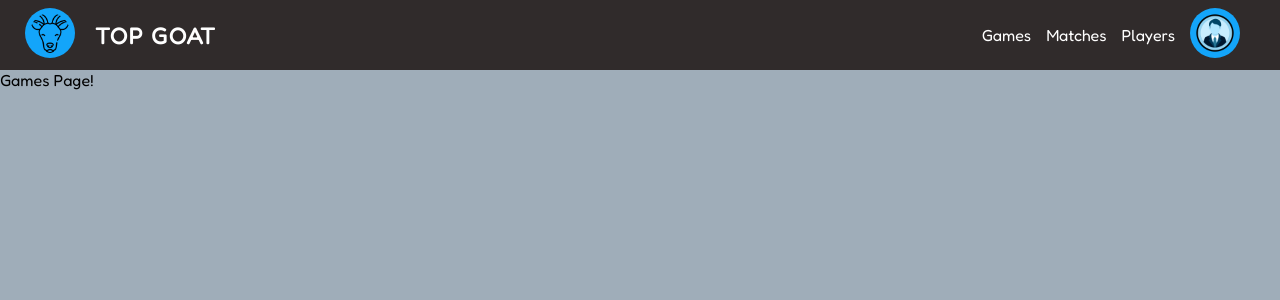
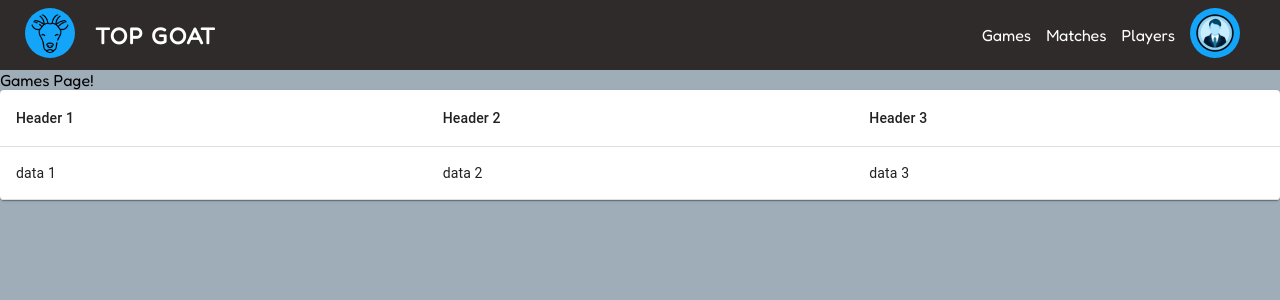
Before and after one commit to krismackdev/top-goat, a React (Create React App) app: page / in a window 1280 px wide. Shown: the top 300 px of the page. Built offline with nearby package versions, Linux system fonts and the light colour scheme; no server answers; the database is empty.

Commit message:
added basic mui table structure

```diff
--- a/package.json
+++ b/package.json
@@ -3,6 +3,9 @@
   "version": "0.1.0",
   "private": true,
   "dependencies": {
+    "@emotion/react": "^11.8.1",
+    "@emotion/styled": "^11.8.1",
+    "@mui/material": "^5.4.4",
     "@testing-library/jest-dom": "^5.16.2",
     "@testing-library/react": "^12.1.3",
     "@testing-library/user-event": "^13.5.0",
--- a/src/pages/GamesPage/GamesPage.tsx
+++ b/src/pages/GamesPage/GamesPage.tsx
@@ -3,6 +3,15 @@ import './GamesPage.css'
 import { db } from '../../firebase/config'
 import { collection, getDocs } from 'firebase/firestore'
 import { useEffect, useState } from 'react'
+import {
+  Paper,
+  Table,
+  TableBody,
+  TableCell,
+  TableContainer,
+  TableHead,
+  TableRow,
+} from '@mui/material'
 
 type PlayerSuitability = 'yes' | 'no' | 'ok'
 
@@ -23,7 +32,7 @@ const GamesPage: React.FC = () => {
 
   useEffect(() => {
     // this function will get the games from firestore,
-    // then set games state with the result
+    // then set the games state with the result
     const setGamesInitially = async () => {
       const fetchGames = async () => {
         const gamesRef = collection(db, 'games')
@@ -48,6 +57,25 @@ const GamesPage: React.FC = () => {
   return (
     <div className="games-page-container">
       <p>Games Page!</p>
+      <TableContainer component={Paper}>
+        <Table>
+          <TableHead>
+            <TableRow>
+              <TableCell>Header 1</TableCell>
+              <TableCell>Header 2</TableCell>
+              <TableCell>Header 3</TableCell>
+            </TableRow>
+          </TableHead>
+
+          <TableBody>
+            <TableRow>
+              <TableCell>data 1</TableCell>
+              <TableCell>data 2</TableCell>
+              <TableCell>data 3</TableCell>
+            </TableRow>
+          </TableBody>
+        </Table>
+      </TableContainer>
     </div>
   )
 }
```
Also changed, not shown: 1 other file (tests, documents, lock files or other folders).
